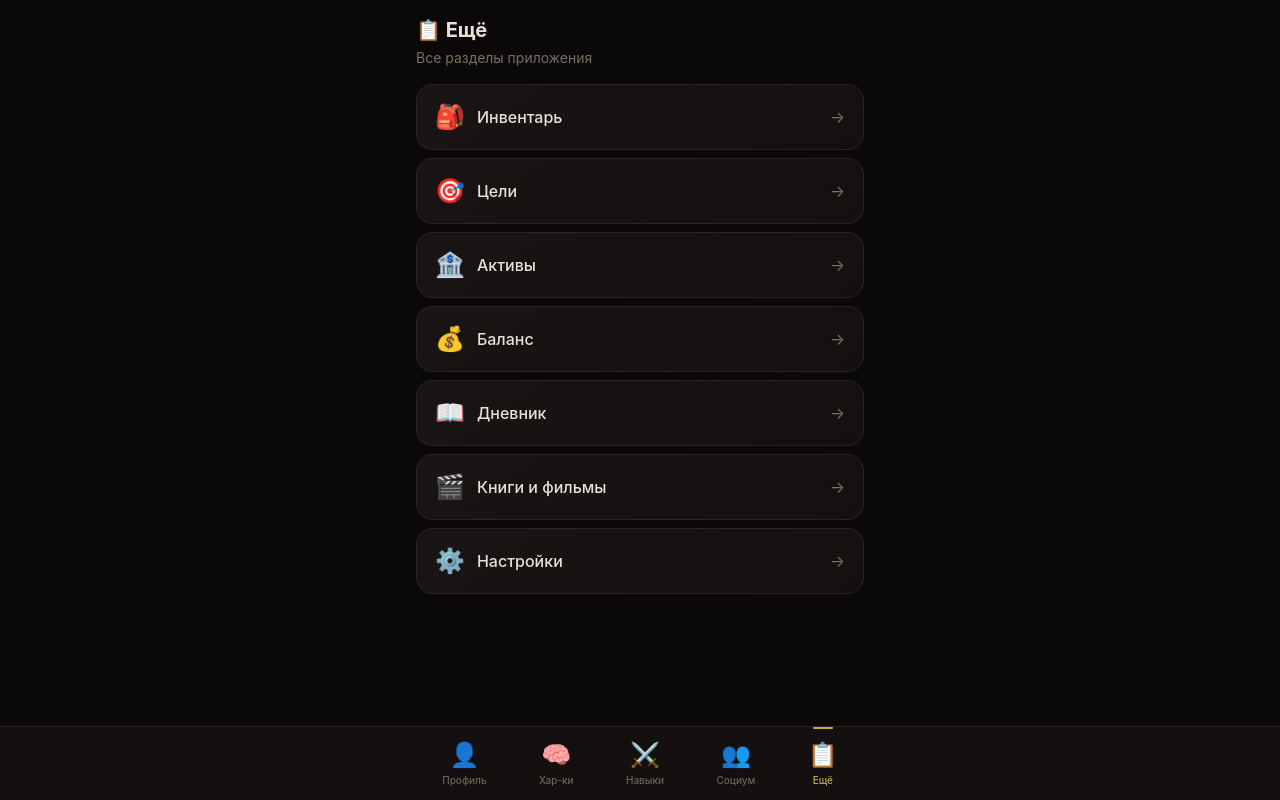
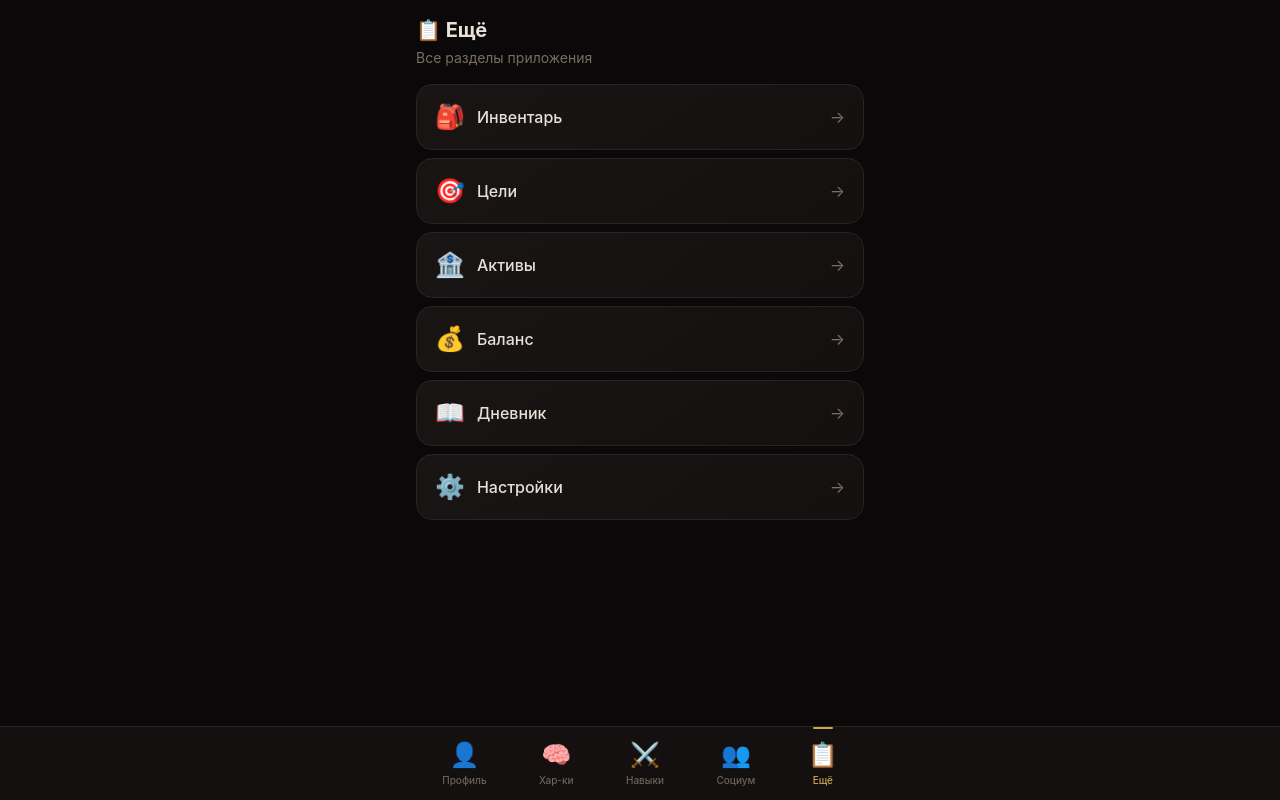
Before and after one commit to choppatyn/LifeOS2, a React (Vite) app: page /more in a window 1280 px wide. Built offline with nearby package versions, Linux system fonts and the light colour scheme; the HTML template or start-up script is replaced by a standard one.

Commit message:
Update index.tsx

```diff
--- a/src/pages/More/index.tsx
+++ b/src/pages/More/index.tsx
@@ -11,7 +11,6 @@ const More: React.FC = () => {
     { id: 'assets', label: 'Активы', icon: '🏦', path: '/assets' },
     { id: 'balance', label: 'Баланс', icon: '💰', path: '/balance' },
     { id: 'journal', label: 'Дневник', icon: '📖', path: '/journal' },
-    { id: 'media', label: 'Книги и фильмы', icon: '🎬', path: '/media' },
     { id: 'settings', label: 'Настройки', icon: '⚙️', path: '/settings' },
   ];
 
```
